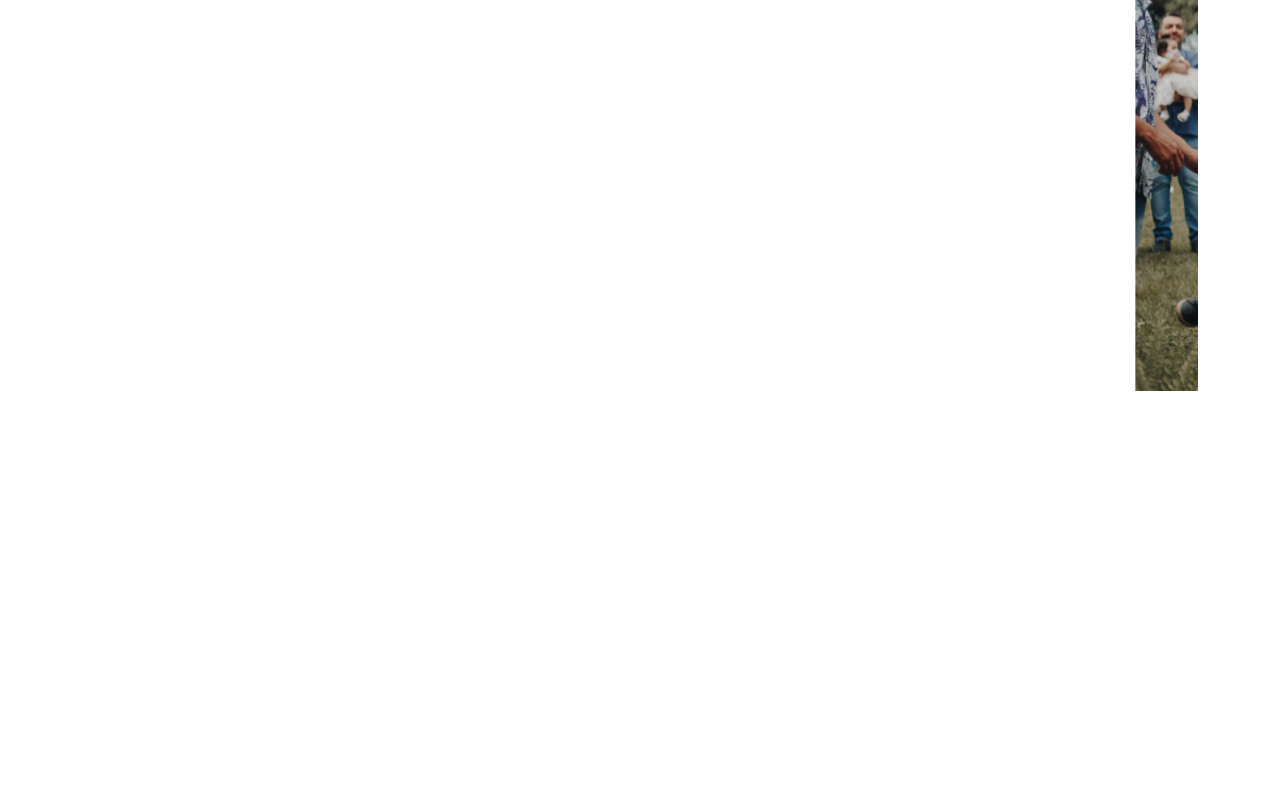
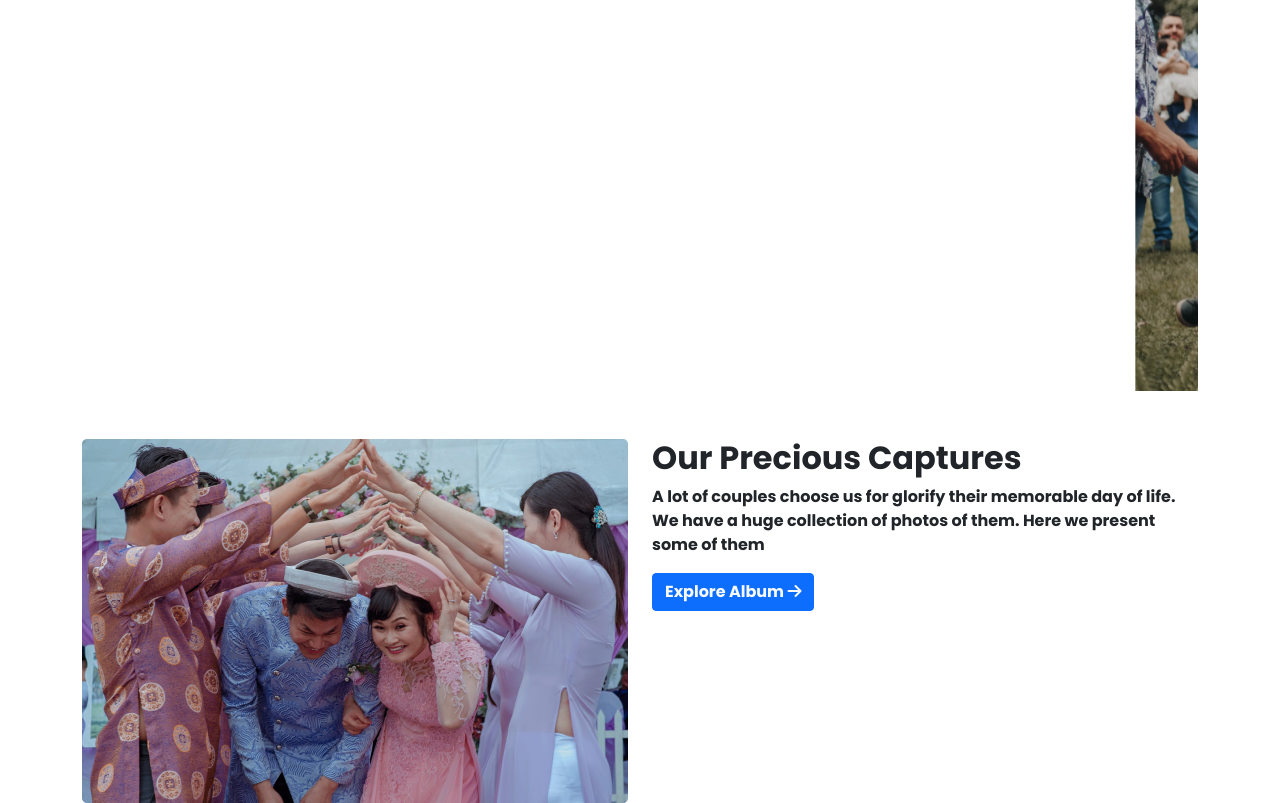
Before and after one commit to amixubaer/convention-center, a plain HTML site: page index.html in a window 1280 px wide. Shown: the part 401-1204 px from the top of the page. Before the commit the page ends 840 px from the top, so only its background shows below. Drawn offline with nearby package versions, Linux system fonts and the light colour scheme.

Commit message:
album part

```diff
--- a/index.html
+++ b/index.html
@@ -154,6 +154,32 @@
         </div>
       </section>
     </header>
+
+    <main>
+      <!-- Album Section -->
+      <section class="container" id="about">
+        <div class="row row-cols-1 row-cols-md-2 row-cols-lg-2 g-4">
+          <div class="col">
+            <img src="./images/wedding.png" alt="" class="img-fluid" />
+          </div>
+
+          <div class="col">
+            <h2>Our Precious Captures</h2>
+            <p>
+              A lot of couples choose us for glorify their memorable day of
+              life. We have a huge collection of photos of them. Here we present
+              some of them
+            </p>
+            <a
+              href="https://www.google.com/photos/"
+              class="btn btn-primary text-light"
+              role="button"
+              >Explore Album <i class="fas fa-arrow-right"></i
+            ></a>
+          </div>
+        </div>
+      </section>
+    </main>
     <!-- bootstrap Script -->
     <script
       src="https://cdn.jsdelivr.net/npm/bootstrap@5.0.2/dist/js/bootstrap.bundle.min.js"
```
